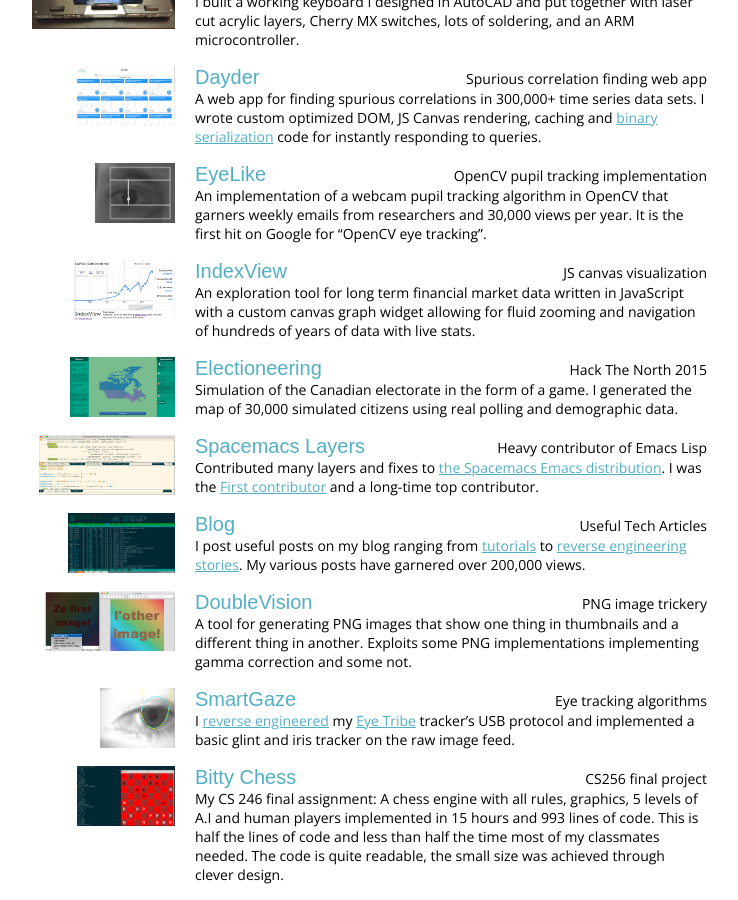
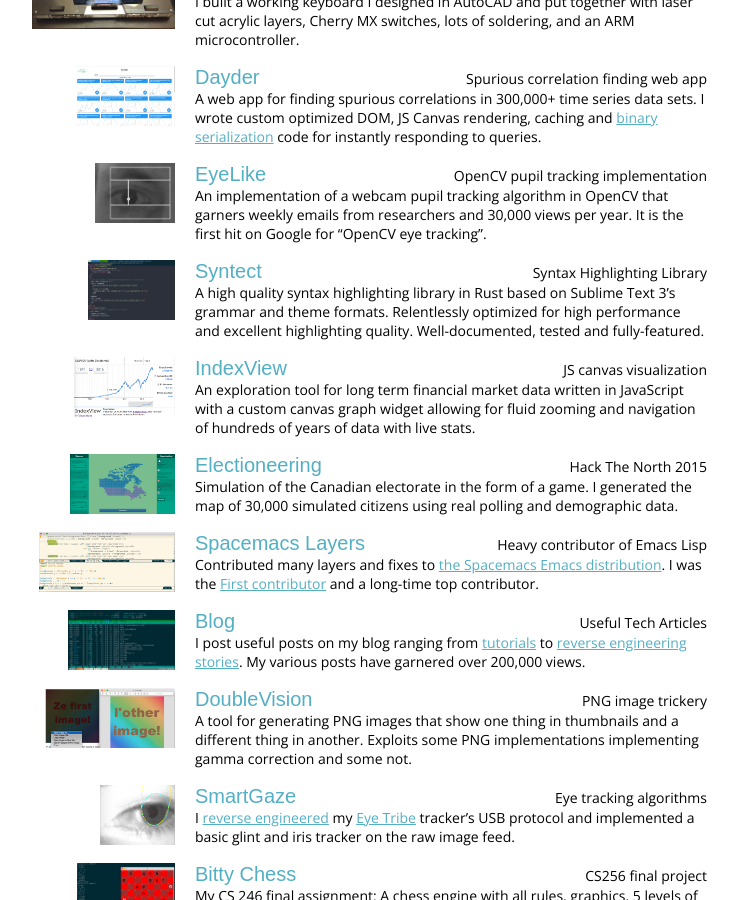
Before and after one commit to trishume/resume, a Jekyll site: the page built from index.html, in a window 1280 px wide and 900 px high, scrolled down 1119 px. Shown: the whole window, without its empty margins (45-783 px from the left). Built offline with Jekyll 4.4.1, drawn with Linux system fonts in a browser that asks for light colours; nearby versions of some CDN libraries; some web fonts are replaced.

Commit message:
Add Syntect to resume

```diff
--- a/_data/resume.yml
+++ b/_data/resume.yml
@@ -106,6 +106,13 @@
     image-height: 60
     desc: |
       An implementation of a webcam pupil tracking algorithm in OpenCV that garners weekly emails from researchers and 30,000 views per year. It is the first hit on Google for "OpenCV eye tracking".
+  - name: Syntect
+    link: https://github.com/trishume/syntect
+    title: Syntax Highlighting Library
+    image: syntect.png
+    image-height: 60
+    desc: |
+      A high quality syntax highlighting library in Rust based on Sublime Text 3's grammar and theme formats. Relentlessly optimized for high performance and excellent highlighting quality. Well-documented, tested and fully-featured.
   - name: IndexView
     link: http://thume.ca/indexView/
     title: JS canvas visualization
```
Also changed, not shown: images/fullsize/syntect.png (added).
